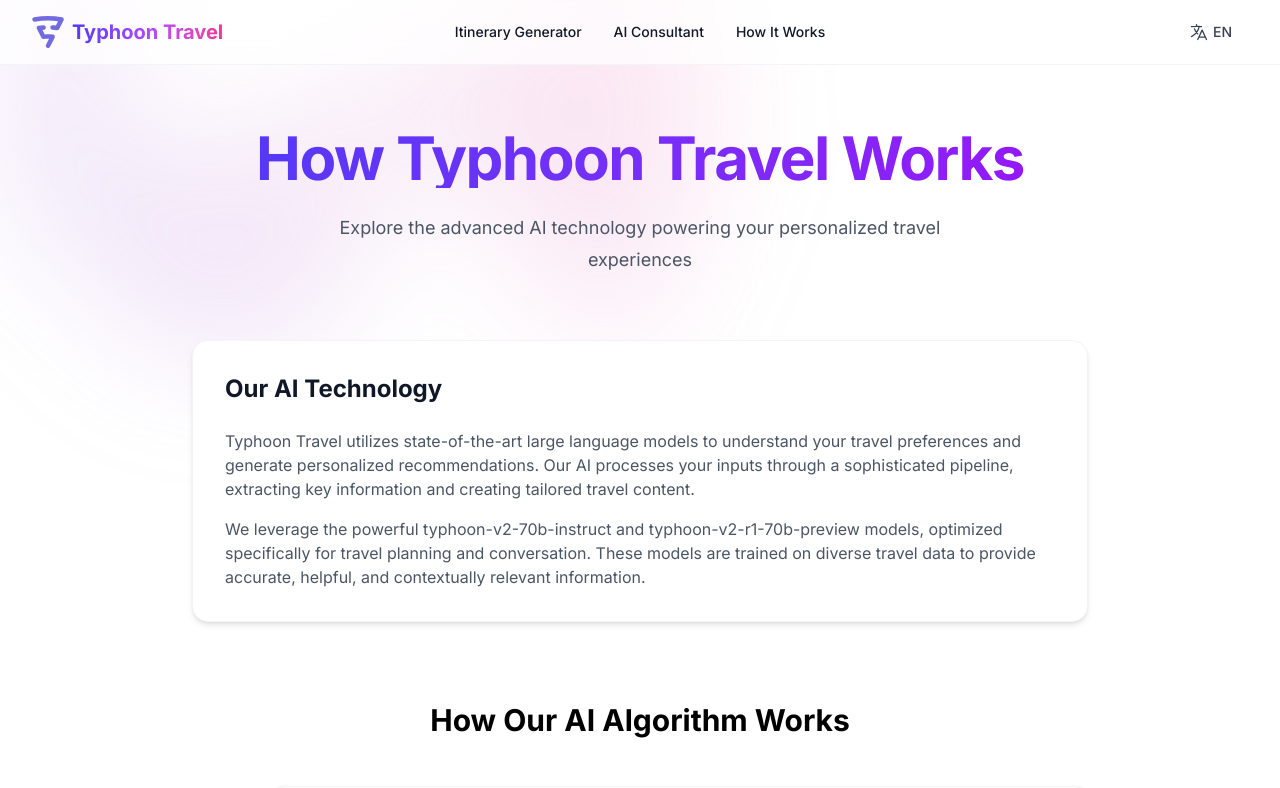
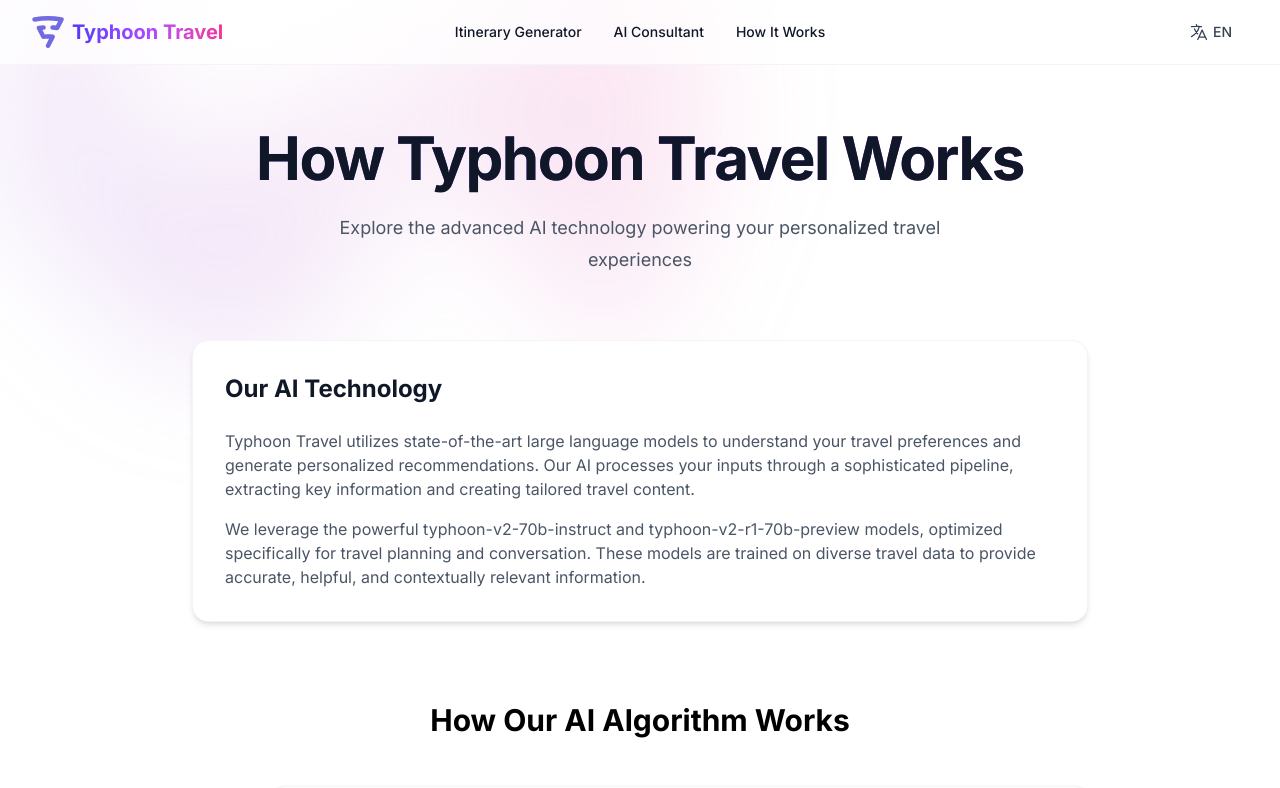
Before and after one commit to scb-10x/typhoon-travel, a Next.js app: page /how-it-works in a window 1280 px wide. Shown: the top 788 px of the page. Built offline with nearby package versions, Linux system fonts and the light colour scheme.

Commit message:
fix lint

```diff
--- a/src/app/how-it-works/page.tsx
+++ b/src/app/how-it-works/page.tsx
@@ -10,11 +10,9 @@
   ChatBubbleLeftRightIcon,
   MapIcon
 } from '@heroicons/react/24/outline';
-import { useTranslation } from '@/lib/LanguageContext';
 import T from '@/components/T';
 
 export default function HowItWorksPage() {
-  const { t } = useTranslation();
 
   return (
     <main className="flex min-h-screen flex-col bg-white">
@@ -34,7 +32,7 @@
         <div className="mx-auto max-w-4xl">
           <div className="text-center">
             <motion.h1
-              className="text-4xl font-bold tracking-tight text-gray-900 sm:text-6xl bg-clip-text text-transparent bg-gradient-to-r from-indigo-600 to-purple-600"
+              className="text-4xl font-bold tracking-tight text-gray-900 sm:text-6xl bg-clip-text bg-gradient-to-r from-indigo-600 to-purple-600"
               initial={{ opacity: 0, y: 20 }}
               animate={{ opacity: 1, y: 0 }}
               transition={{ duration: 0.5 }}
--- a/src/components/Footer.tsx
+++ b/src/components/Footer.tsx
@@ -1,6 +1,4 @@
 'use client';
-
-import Link from 'next/link';
 
 export default function Footer() {
   return (
--- a/src/components/Navbar.tsx
+++ b/src/components/Navbar.tsx
@@ -5,19 +5,13 @@
 import { useState } from 'react';
 import { motion } from 'framer-motion';
 import { Bars3Icon, XMarkIcon, LanguageIcon } from '@heroicons/react/24/outline';
-import { useLanguage, useTranslation } from '@/lib/LanguageContext';
+import { useLanguage } from '@/lib/LanguageContext';
 import T from '@/components/T';
 
 export default function Navbar() {
   const [mobileMenuOpen, setMobileMenuOpen] = useState(false);
   const { language, setLanguage } = useLanguage();
-  const { t } = useTranslation();
   const [langDropdownOpen, setLangDropdownOpen] = useState(false);
-
-  const toggleLanguage = () => {
-    setLanguage(language === 'en' ? 'th' : 'en');
-    setLangDropdownOpen(false);
-  };
 
   return (
     <>
```
Also changed, not shown: 1 other file (tests, documents, lock files or other folders).
